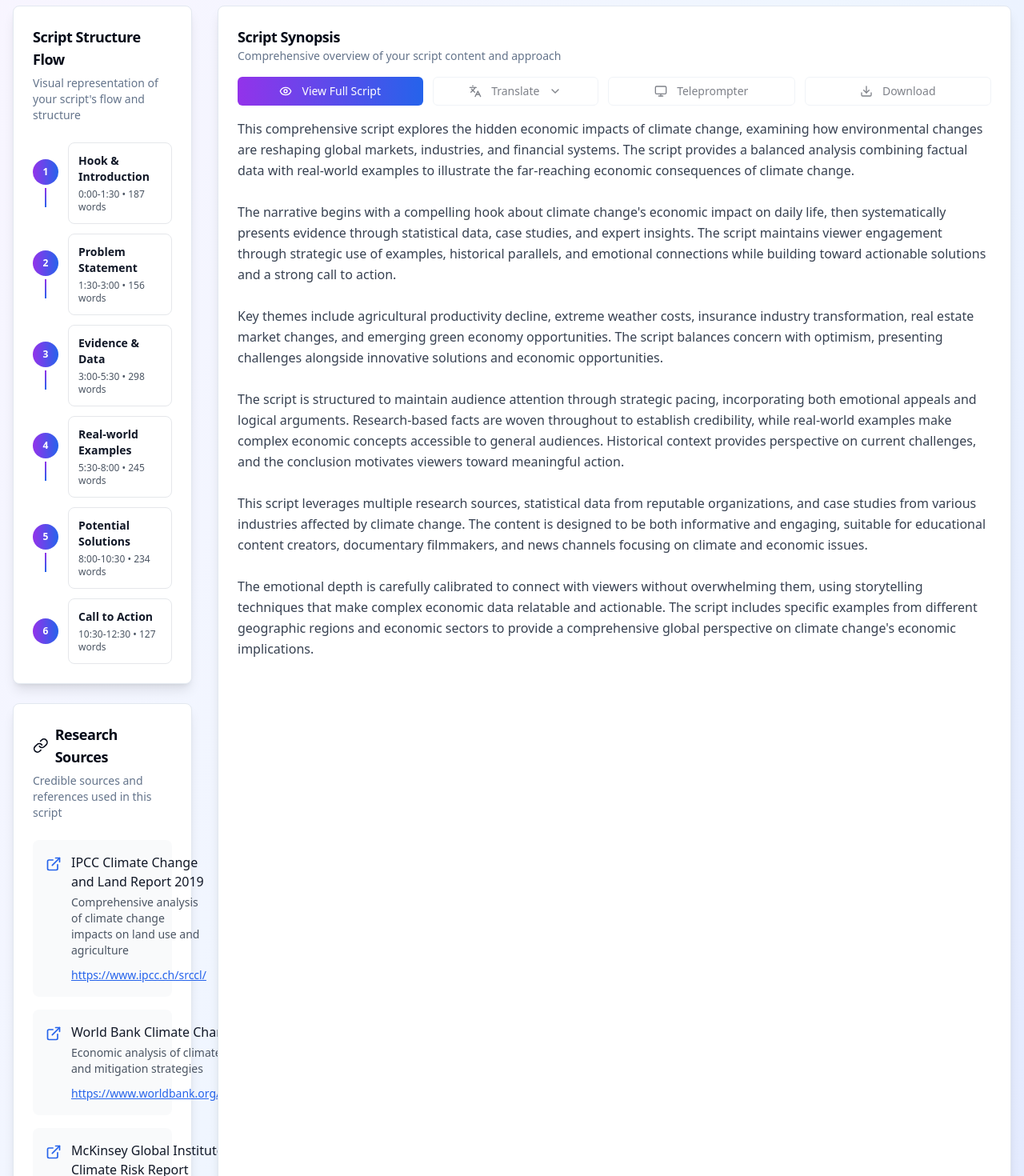
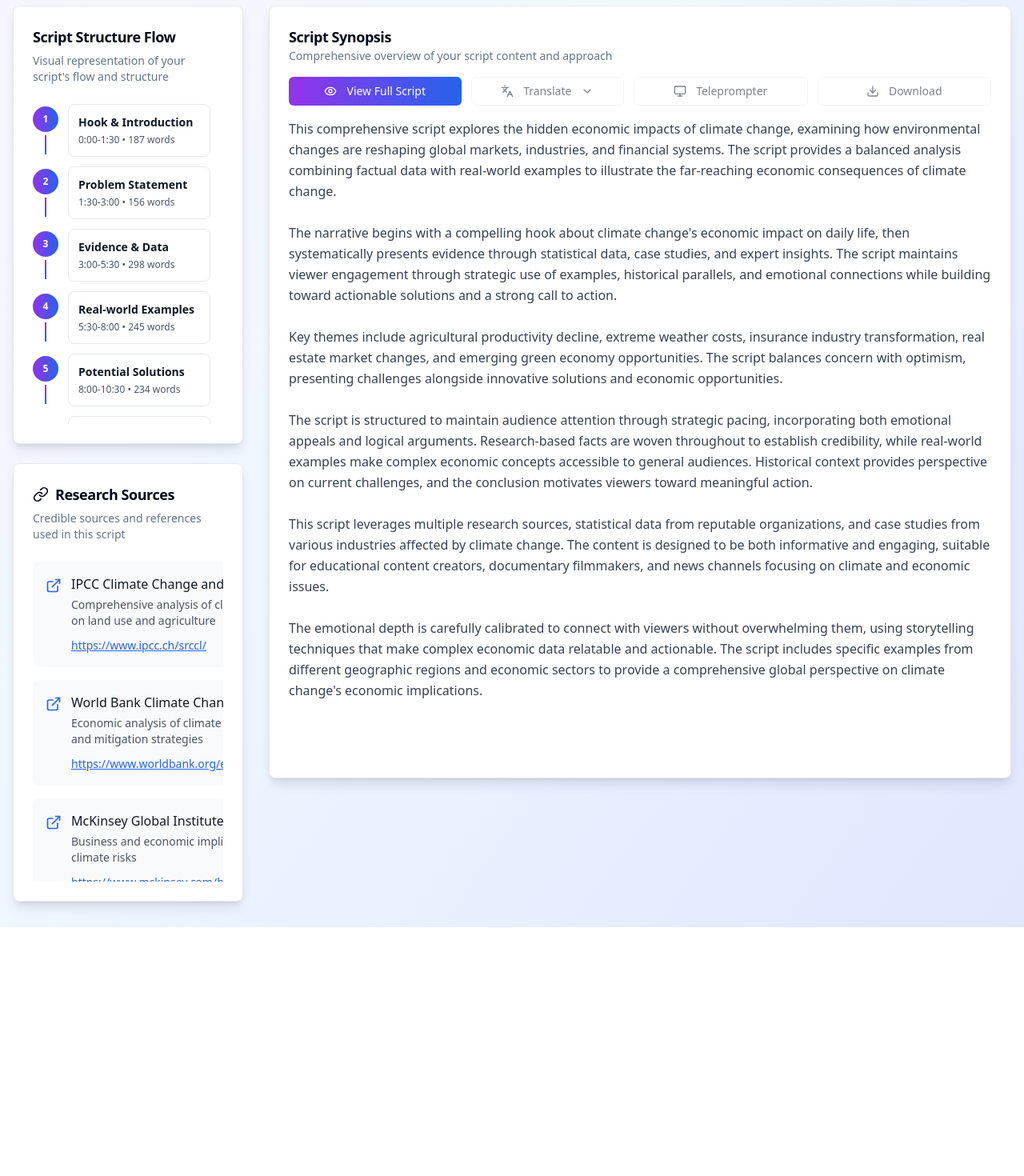
Before and after one commit to Prathap331/Story-Bit, a React (Vite) app: page /script/1 in a window 1280 px wide. Shown: the part 540-2010 px from the top of the page at 80% size. After the commit the page ends 1699 px from the top, so only its background shows below. Built offline with nearby package versions, Linux system fonts and the light colour scheme.

Commit message:
feat: Adjust script page layout
Adjust column lengths, add scroll, and adjust synopsis height.

```diff
--- a/src/pages/ScriptDetails.tsx
+++ b/src/pages/ScriptDetails.tsx
@@ -1,4 +1,3 @@
-
 import { useState } from 'react';
 import { useParams, useNavigate } from 'react-router-dom';
 import Header from '../components/Header';
@@ -132,7 +131,6 @@ The emotional depth is carefully calibrated to connect with viewers without over
   };
 
   const handleTeleprompter = () => {
-    // Open teleprompter directly without dropdown
     console.log('Opening teleprompter...');
   };
 
@@ -259,9 +257,9 @@ The emotional depth is carefully calibrated to connect with viewers without over
           </CardContent>
         </Card>
 
-        {/* Main Content - Adjusted Grid Layout */}
-        <div className="grid lg:grid-cols-5 gap-8">
-          {/* Left Column - Script Structure & Sources (1.5/5 width) */}
+        {/* Main Content - Adjusted Grid Layout to 25% : 75% */}
+        <div className="grid lg:grid-cols-4 gap-8">
+          {/* Left Column - Script Structure & Sources (25% width - 1/4) */}
           <div className="lg:col-span-1 space-y-6">
             {/* Script Structure */}
             <Card className="shadow-lg">
@@ -272,7 +270,8 @@ The emotional depth is carefully calibrated to connect with viewers without over
                 </CardDescription>
               </CardHeader>
               <CardContent>
-                <div className="space-y-3">
+                <ScrollArea className="h-[400px]">
+                  <div className="space-y-3 pr-4">
                     {scriptData.structure.map((section, index) => (
                       <div key={section.id} className="flex items-center">
                         <div className="flex flex-col items-center mr-3">
@@ -292,6 +291,7 @@ The emotional depth is carefully calibrated to connect with viewers without over
                       </div>
                     ))}
                   </div>
+                </ScrollArea>
               </CardContent>
             </Card>
 
@@ -307,7 +307,8 @@ The emotional depth is carefully calibrated to connect with viewers without over
                 </CardDescription>
               </CardHeader>
               <CardContent>
-                <div className="space-y-4">
+                <ScrollArea className="h-[400px]">
+                  <div className="space-y-4 pr-4">
                     {scriptData.sources.map((source, index) => (
                       <div key={index} className="flex items-start space-x-3 p-4 bg-gray-50 rounded-lg hover:bg-gray-100 transition-colors">
                         <ExternalLink className="w-5 h-5 text-blue-600 mt-1 flex-shrink-0" />
@@ -330,14 +331,15 @@ The emotional depth is carefully calibrated to connect with viewers without over
                       </div>
                     ))}
                   </div>
+                </ScrollArea>
               </CardContent>
             </Card>
           </div>
 
-          {/* Right Column - Synopsis (3.5/5 width) */}
-          <div className="lg:col-span-4">
+          {/* Right Column - Synopsis (75% width - 3/4) */}
+          <div className="lg:col-span-3">
             {/* Synopsis with Action Buttons in Header */}
-            <Card className="shadow-lg h-full">
+            <Card className="shadow-lg">
               <CardHeader className="pb-4">
                 <div className="flex flex-col space-y-4">
                   <div>
```
Lines whose indentation alone changed are shown as unchanged.
